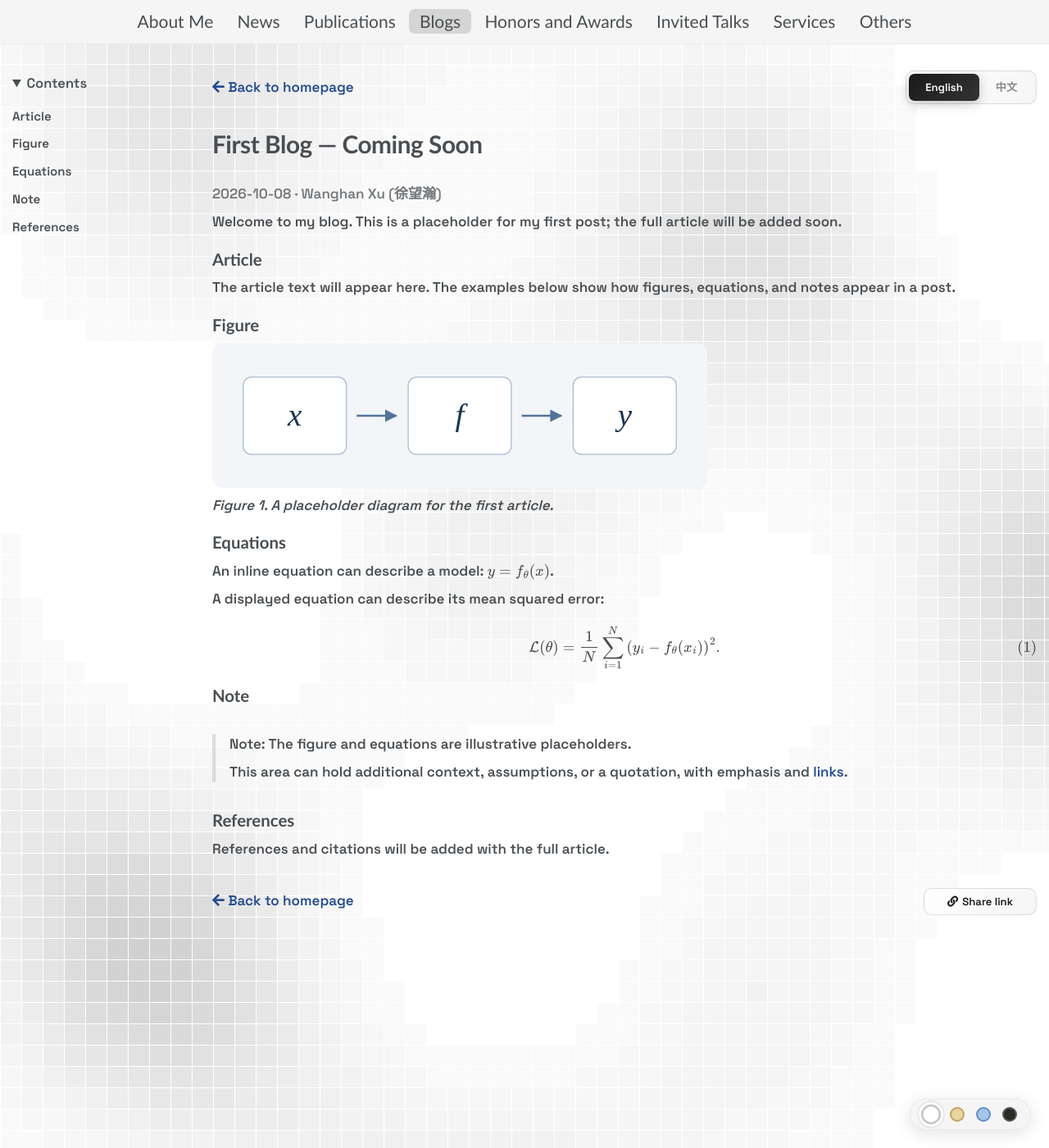
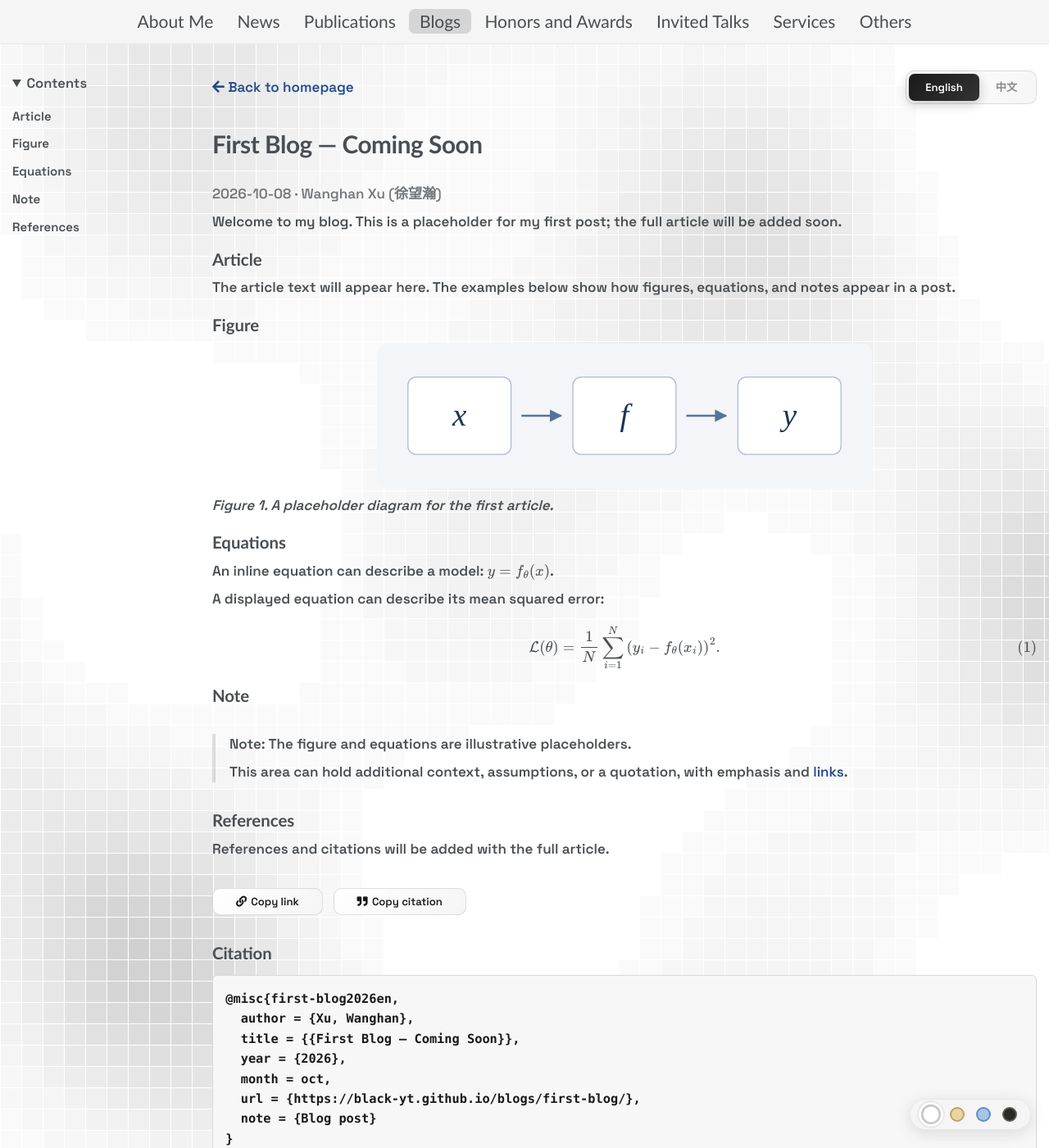
Before and after one commit to black-yt/black-yt.github.io, a Jekyll site: the page built from _blogs/first-blog/en.md, in a window 1280 px wide and 1400 px high. Shown: the whole window at 82% size. Built offline with Jekyll 4.4.1, drawn with Linux system fonts in a browser that asks for light colours; formulas are drawn with MathJax 3; comment, search, counter and statistics services are not loaded; some of the changed text lies outside the part shown.

Commit message:
Add blog citations and GitHub comments with centered images

```diff
--- a/_config.yml
+++ b/_config.yml
@@ -4,6 +4,7 @@ description              : "PhD at Shanghai Jiao Tong University"
 visiting                 :
 direction                : "Focusing on developing Foundation Models to build AI Agents from virtual world to physical world."
 repository               : "black-yt/black-yt.github.io"
+url                      : "https://black-yt.github.io"
 
 # SEO Related
 google_site_verification :
@@ -80,6 +81,12 @@ collections:
     output: true
     permalink: /blogs/:path/
 
+# GitHub Discussions used by the Giscus blog comment embed.
+blog_comments:
+  repo_id: R_kgDOQJWTZw
+  category: Announcements
+  category_id: DIC_kwDOQJWTZ84DHW9E
+
 # Defaults
 defaults:
   - scope:
@@ -95,6 +102,7 @@ defaults:
       layout: blog
       author_profile: false
       author: "Wanghan Xu (徐望瀚)"
+      citation_author: "Xu, Wanghan"
 
 
 # Sass/SCSS
--- /dev/null
+++ b/_includes/bibtex-text.html
@@ -0,0 +1,2 @@
+{%- assign text = include.text | strip_newlines | replace: '\', '\textbackslash ' | replace: '{', '\{' | replace: '}', '\}' | replace: '&', '\\&' | replace: '%', '\%' | replace: '$', '\$' | replace: '#', '\#' | replace: '_', '\_' | replace: '~', '\textasciitilde ' | replace: '^', '\textasciicircum ' -%}
+{{- text -}}
--- /dev/null
+++ b/_includes/blog-citation.html
@@ -0,0 +1,19 @@
+{%- assign citation_author = page.citation_author | default: page.author -%}
+{%- capture default_key -%}{{ page.translation_key | default: page.slug | slugify }}{{ page.date | date: '%Y' }}{{ page.lang }}{%- endcapture -%}
+{%- assign citation_key = page.citation_key | default: default_key | slugify -%}
+{%- assign brace_open = '{' -%}
+{%- assign brace_close = '}' -%}
+{%- capture bibtex -%}
+@misc{ {{- citation_key -}},
+  author = {{ brace_open }}{% include bibtex-text.html text=citation_author %}{{ brace_close }},
+  title = {{ brace_open }}{{ brace_open }}{% include bibtex-text.html text=page.title %}{{ brace_close }}{{ brace_close }},
+  year = {{ brace_open }}{{ page.date | date: '%Y' }}{{ brace_close }},
+  month = {{ page.date | date: '%b' | downcase }},
+  url = {{ brace_open }}{{ page.url | absolute_url }}{{ brace_close }},
+  note = {Blog post}
+}
+{%- endcapture -%}
+<section class="blog-citation" aria-labelledby="blog-citation-title">
+  <h2 id="blog-citation-title">{% if page.lang == "zh" %}引用{% else %}Citation{% endif %}</h2>
+  <pre class="blog-citation__box" tabindex="0" aria-labelledby="blog-citation-title"><code id="blog-bibtex">{{ bibtex | escape }}</code></pre>
+</section>
--- /dev/null
+++ b/_includes/blog-comments.html
@@ -0,0 +1,6 @@
+<section class="blog-comments" aria-labelledby="blog-comments-title">
+  <h2 id="blog-comments-title">{% if page.lang == "zh" %}评论{% else %}Comments{% endif %}</h2>
+  <p class="blog-comments__notice" role="status" hidden>{% if page.lang == "zh" %}评论暂时无法加载，你可以通过下方链接前往 GitHub Discussions。{% else %}Comments are temporarily unavailable. You can visit GitHub Discussions using the link below.{% endif %}</p>
+  <div class="giscus" data-repo="{{ site.repository }}" data-repo-id="{{ site.blog_comments.repo_id }}" data-category="{{ site.blog_comments.category }}" data-category-id="{{ site.blog_comments.category_id }}" data-term="blog:{{ page.translation_key | default: page.slug | escape }}" data-lang="{% if page.lang == 'zh' %}zh-CN{% else %}en{% endif %}"></div>
+  <p class="blog-comments__fallback"><a href="https://github.com/{{ site.repository }}/discussions" target="_blank" rel="noopener noreferrer">{% if page.lang == "zh" %}在 GitHub Discussions 中查看评论{% else %}View comments on GitHub Discussions{% endif %}</a></p>
+</section>
--- a/_layouts/blog.html
+++ b/_layouts/blog.html
@@ -5,15 +5,21 @@ layout: default
 {% if page.lang == "zh" %}
   {% assign back_label = "返回主页" %}
   {% assign language_label = "切换语言" %}
-  {% assign share_label = "分享链接" %}
+  {% assign share_label = "复制链接" %}
+  {% assign cite_label = "复制引用" %}
   {% assign copied_label = "链接已复制" %}
+  {% assign citation_copied_label = "BibTeX 引用已复制" %}
   {% assign copy_failed_label = "复制失败，请复制浏览器地址栏中的链接。" %}
+  {% assign citation_failed_label = "复制失败，请手动选择并复制下方的 BibTeX 引用。" %}
 {% else %}
   {% assign back_label = "Back to homepage" %}
   {% assign language_label = "Article language" %}
-  {% assign share_label = "Share link" %}
+  {% assign share_label = "Copy link" %}
+  {% assign cite_label = "Copy citation" %}
   {% assign copied_label = "Link copied" %}
+  {% assign citation_copied_label = "BibTeX citation copied" %}
   {% assign copy_failed_label = "Could not copy the link. Please copy it from your browser's address bar." %}
+  {% assign citation_failed_label = "Could not copy the citation. Please select and copy the BibTeX below." %}
 {% endif %}
 
 <div class="blog-post">
@@ -37,9 +43,12 @@ layout: default
 
   <footer class="blog-footer">
     <div class="blog-footer__actions">
-      <a class="blog-back" href="{{ '/' | relative_url }}#-blogs" target="_self"><i class="fas fa-arrow-left" aria-hidden="true"></i> {{ back_label }}</a>
       <button class="seg-toggle-btn blog-share" type="button" data-share-url="{{ page.url | relative_url }}" data-copied="{{ copied_label }}" data-copy-failed="{{ copy_failed_label | escape }}"><i class="fas fa-link" aria-hidden="true"></i> {{ share_label }}</button>
+      <button class="seg-toggle-btn blog-copy-citation" type="button" data-copy-target="blog-bibtex" data-copied="{{ citation_copied_label }}" data-copy-failed="{{ citation_failed_label | escape }}"><i class="fas fa-quote-right" aria-hidden="true"></i> {{ cite_label }}</button>
     </div>
     <p class="blog-share-status" role="status" aria-live="polite"></p>
+    {% include blog-citation.html %}
+    {% include blog-comments.html %}
+    <p class="blog-footer__back"><a class="blog-back" href="{{ '/' | relative_url }}#-blogs" target="_self"><i class="fas fa-arrow-left" aria-hidden="true"></i> {{ back_label }}</a></p>
   </footer>
 </div>
--- a/assets/css/main.scss
+++ b/assets/css/main.scss
@@ -808,8 +808,11 @@ body, #main {
     overflow-wrap: anywhere;
 
     img {
+        display: block;
         max-width: 60%;
         height: auto;
+        margin-left: auto;
+        margin-right: auto;
     }
 
     .blog-image-link, .blog-image-link img {
@@ -847,8 +850,49 @@ body, #main {
     display: flex;
     flex-wrap: wrap;
     align-items: center;
-    justify-content: space-between;
+    justify-content: flex-start;
     gap: 0.75em;
+}
+
+.blog-citation, .blog-comments {
+    margin-top: 2em;
+}
+
+.blog-citation__box {
+    padding: 1em;
+    border: 1px solid var(--c-border);
+    border-radius: 6px;
+    background: var(--paper-hover);
+    color: var(--c-text);
+    white-space: pre-wrap;
+    overflow-wrap: anywhere;
+    font-size: 0.9em;
+    line-height: 1.6;
+
+    code {
+        padding: 0;
+        background: transparent;
+        color: inherit;
+        white-space: inherit;
+        font-size: inherit;
+    }
+}
+
+.giscus, .giscus-frame {
+    width: 100%;
+}
+
+.giscus[hidden], .blog-comments__notice[hidden] {
+    display: none;
+}
+
+.page__content .blog-comments__fallback {
+    margin-top: 1em;
+    font-size: 0.9em;
+}
+
+.page__content .blog-footer__back {
+    margin-top: 2em;
 }
 
 .page__content .blog-share-status {
--- a/assets/js/custom-scripts.js
+++ b/assets/js/custom-scripts.js
@@ -235,16 +235,16 @@ if (window.jQuery) {
   });
 })();
 
-// Share the current language's article URL, without query strings or fragments.
+// Copy the current language's URL or exactly the BibTeX displayed below it.
 (function () {
   document.addEventListener('DOMContentLoaded', function () {
-    var button = document.querySelector('.blog-share');
+    var buttons = document.querySelectorAll('.blog-share, .blog-copy-citation');
     var status = document.querySelector('.blog-share-status');
-    if (!button || !status) return;
+    if (!buttons.length || !status) return;
 
-    function fallbackCopy(url) {
+    function fallbackCopy(value, button) {
       var field = document.createElement('textarea');
-      field.value = url;
+      field.value = value;
       field.setAttribute('readonly', '');
       field.style.cssText = 'position:fixed;left:-9999px;top:0;font-size:16px;';
       document.body.appendChild(field);
@@ -258,23 +258,85 @@ if (window.jQuery) {
       }
     }
 
+    buttons.forEach(function (button) {
       button.addEventListener('click', async function () {
-      var url = new URL(button.dataset.shareUrl, window.location.href).href;
+        var target = document.getElementById(button.dataset.copyTarget);
+        var value = target ? target.textContent : new URL(button.dataset.shareUrl, window.location.href).href;
         var copied = false;
         status.textContent = '';
         try {
           if (navigator.clipboard && navigator.clipboard.writeText) {
-          await navigator.clipboard.writeText(url);
+            await navigator.clipboard.writeText(value);
             copied = true;
           }
         } catch (error) {
           // Fall back when the Clipboard API is unavailable or permission is denied.
         }
         if (!copied) {
-        try { copied = fallbackCopy(url); } catch (error) { copied = false; }
+          try { copied = fallbackCopy(value, button); } catch (error) { copied = false; }
         }
         status.textContent = copied ? button.dataset.copied : button.dataset.copyFailed;
       });
+    });
+  });
+})();
+
+// Giscus uses one discussion per translation group, with localized controls.
+(function () {
+  document.addEventListener('DOMContentLoaded', function () {
+    var container = document.querySelector('.giscus');
+    if (!container || !container.dataset.categoryId) return;
+
+    function theme() {
+      return document.documentElement.dataset.theme === 'dark' ? 'transparent_dark' : 'light';
+    }
+    function syncTheme() {
+      var frame = container.querySelector('iframe.giscus-frame');
+      if (frame && frame.contentWindow) {
+        frame.contentWindow.postMessage({ giscus: { setConfig: { theme: theme() } } }, 'https://giscus.app');
+      }
+    }
+    function showUnavailable() {
+      container.hidden = true;
+      document.querySelector('.blog-comments__notice').hidden = false;
+    }
+    window.addEventListener('message', function (event) {
+      var frame = container.querySelector('iframe.giscus-frame');
+      if (event.origin !== 'https://giscus.app' || !frame || event.source !== frame.contentWindow) return;
+      var message = event.data && event.data.giscus;
+      // A first comment creates the discussion; its initial absence is expected.
+      if (message && message.error && !/discussion not found/i.test(message.error)) showUnavailable();
+    });
+    var script = document.createElement('script');
+    script.src = 'https://giscus.app/client.js';
+    script.async = true;
+    script.crossOrigin = 'anonymous';
+    script.addEventListener('error', showUnavailable);
+    var config = {
+      repo: container.dataset.repo,
+      'repo-id': container.dataset.repoId,
+      category: container.dataset.category,
+      'category-id': container.dataset.categoryId,
+      mapping: 'specific',
+      term: container.dataset.term,
+      strict: '1',
+      'reactions-enabled': '1',
+      'emit-metadata': '0',
+      'input-position': 'top',
+      theme: theme(),
+      lang: container.dataset.lang,
+      loading: 'lazy'
+    };
+    Object.keys(config).forEach(function (key) { script.setAttribute('data-' + key, config[key]); });
+    container.appendChild(script);
+    new MutationObserver(syncTheme).observe(document.documentElement, { attributes: true, attributeFilter: ['data-theme'] });
+    new MutationObserver(function () {
+      var frame = container.querySelector('iframe.giscus-frame');
+      if (frame && !frame.dataset.themeSync) {
+        frame.dataset.themeSync = 'true';
+        frame.addEventListener('load', syncTheme);
+      }
+    }).observe(container, { childList: true, subtree: true });
   });
 })();
 
```
Also changed, not shown: AGENTS.md (+4 -2 lines). Lines whose indentation alone changed are shown as unchanged.
